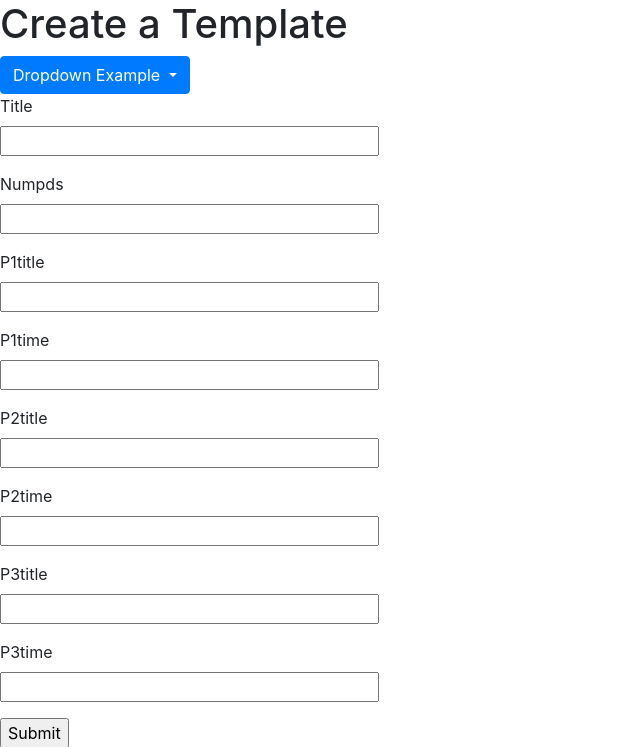
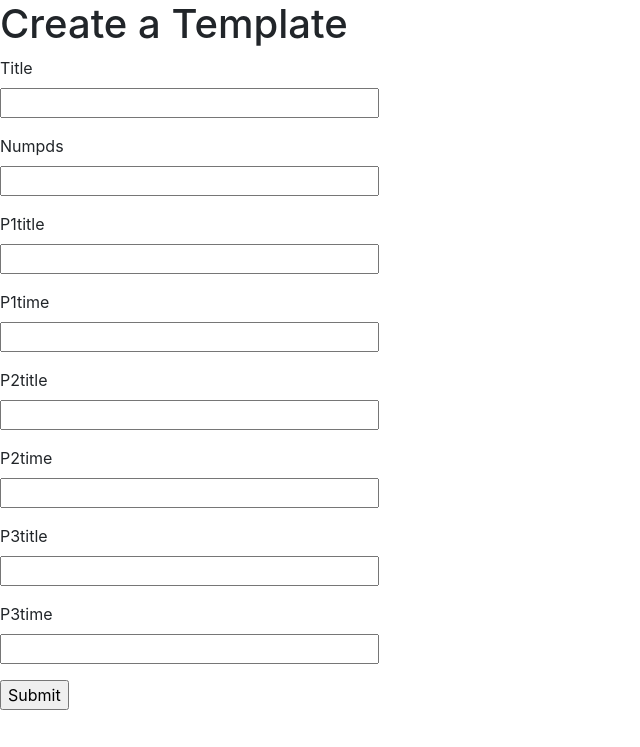
Before and after one commit to cmohri/QuarterMan, a Python web app: template app/templates/maketemp.html in a window 1280 px wide. Shown: the top 747 px of the page, without its empty margins (0-640 px from the left). Run offline with Jinja, Linux system fonts and the light colour scheme; the template is opened without the code that fills it, so the values that code supplies are empty, except form fields; form fields are guessed from the names that the template uses; some libraries are stand-ins or nearby versions.

Commit message:
Finished commenting all code and removing redundancies

```diff
--- a/app/static/js/source.js
+++ b/app/static/js/source.js
@@ -1,4 +1,5 @@
 function startTime() {
+  //Function to receive current time
     var today = new Date();
     var h = today.getHours();
     var m = today.getMinutes();
@@ -11,6 +12,8 @@ function startTime() {
 }
 
 function mins_into_left() {
+  //Function used to determine which period we are currently in and
+  //make that period appear red
     var today = new Date();
     var h = today.getHours();
     var m = today.getMinutes();
@@ -163,11 +166,13 @@ function mins_into_left() {
 }
 
 function all() {
+  //runs other functions
     startTime();
     mins_into_left();
 }
 
 function checkTime(i) {
+  //for consistency of time format
     if (i < 10) {
         i = "0" + i
     }
@@ -176,6 +181,7 @@ function checkTime(i) {
 }
 
 document.addEventListener("DOMContentLoaded", function (e) {
+  //adds to the DOM
     startTime();
     mins_into_left();
 });
--- a/app/templates/base.html
+++ b/app/templates/base.html
@@ -1,9 +1,11 @@
 <!DOCTYPE html>
 <html>
+<!-- this is the template that will be referenced in all other html files of this format-->
     <head>
         <title>{% block title %} Default {% endblock %}</title>
         <link rel = "stylesheet" href = "{{ url_for('static', filename='css/styles.css') }}" type="text/css"/>
         <link rel="stylesheet" href="https://maxcdn.bootstrapcdn.com/bootstrap/4.0.0/css/bootstrap.min.css"/>
+        <!-- Bootstrap CDN -->
     </head>
     <body>
         <nav class="navbar navbar-expand-md navbar-dark bg-dark">
--- a/app/templates/home.html
+++ b/app/templates/home.html
@@ -4,6 +4,7 @@
 
  {% block content %}
      <div class = "row">
+       <!-- Creates table for schedule -->
         <div class = "col-lg-8 schedule-container">
             <h1 class = "schedule-title">Regular</h1>
             <table class = "schedule-table" border="1" width="100%" cellspacing="3">
--- a/app/templates/maketemp.html
+++ b/app/templates/maketemp.html
@@ -9,7 +9,8 @@
     <link rel="stylesheet" href="https://stackpath.bootstrapcdn.com/bootstrap/4.1.3/css/bootstrap.min.css" integrity="sha384-MCw98/SFnGE8fJT3GXwEOngsV7Zt27NXFoaoApmYm81iuXoPkFOJwJ8ERdknLPMO" crossorigin="anonymous">
   <script src="https://stackpath.bootstrapcdn.com/bootstrap/4.1.3/js/bootstrap.min.js" integrity="sha384-ChfqqxuZUCnJSK3+MXmPNIyE6ZbWh2IMqE241rYiqJxyMiZ6OW/JmZQ5stwEULTy" crossorigin="anonymous"></script>
     <h1>Create a Template</h1>
-    <div class="dropdown">
+    <!-- <div class="dropdown">
+          Potential idea for letting users choose how many periods are in their schedule
           <button class="btn btn-primary dropdown-toggle" type="button" data-toggle="dropdown">Dropdown Example
           <span class="caret"></span></button>
           <ul class="dropdown-menu">
@@ -17,8 +18,9 @@
           <li><a href="#">CSS</a></li>
           <li><a href="#">JavaScript</a></li>
         </ul>
-    </div>
+    </div> -->
     <div>
+      <!-- template creation using wtforms class -->
     <form action="" method="post" novalidate>
         {{ form.hidden_tag() }}
         <p>
--- a/app/templates/template.html
+++ b/app/templates/template.html
@@ -8,11 +8,13 @@
     <meta name="viewport" content="width=device-width, initial-scale=1">
     <link rel="stylesheet" href="https://maxcdn.bootstrapcdn.com/bootstrap/4.1.3/css/bootstrap.min.css">
     <div class="alert alert-primary" role="alert" id = "alerts">
+      <!-- Bootstrap CDN -->
     <center>  Welcome to your custom schedule! </center>
     </div>
     <div align="center">
   <center>
   <table border="0" cellspacing="10" cellpadding="10"><tr><td><center><table border="1" width="100%" cellspacing="3">
+    <!-- Creates template by referring to WTForm form -->
 <tr><td align="center" colspan="3"><b>{{ form.title.data }} </b></td></tr>
 <tr id="period0"><td align="center">{{ form.p1title.data }}</td><td>&nbsp; {{ form.p1time.data }}</td></tr>
 <tr id="period1"><td align="center">{{ form.p2title.data }}</td><td>&nbsp; {{ form.p2time.data }}</td></tr>
@@ -21,6 +23,7 @@
 </table></center>
 <br>
 </td><td>
+  <!-- Table Creation -->
   <table border="1" cellspacing="3" cellpadding="10" width="100%">
    <tr>
    <td width="50%" align="center" colspan="2">
@@ -59,6 +62,7 @@
 </div>
 </body>
 <script>
+//JS for current time
 function startTime() {
   var today = new Date();
   var h = today.getHours();
--- a/config.py
+++ b/config.py
@@ -2,6 +2,7 @@ import os
 basedir = os.path.abspath(os.path.dirname(__file__))
 
 class Config(object):
+    ''' config file used for authentication with wtforms '''
     SECRET_KEY = os.environ.get('SECRET_KEY') or 'the-wizard-of-oz'
 
     TEMPLATES_AUTO_RELOAD = True
```
